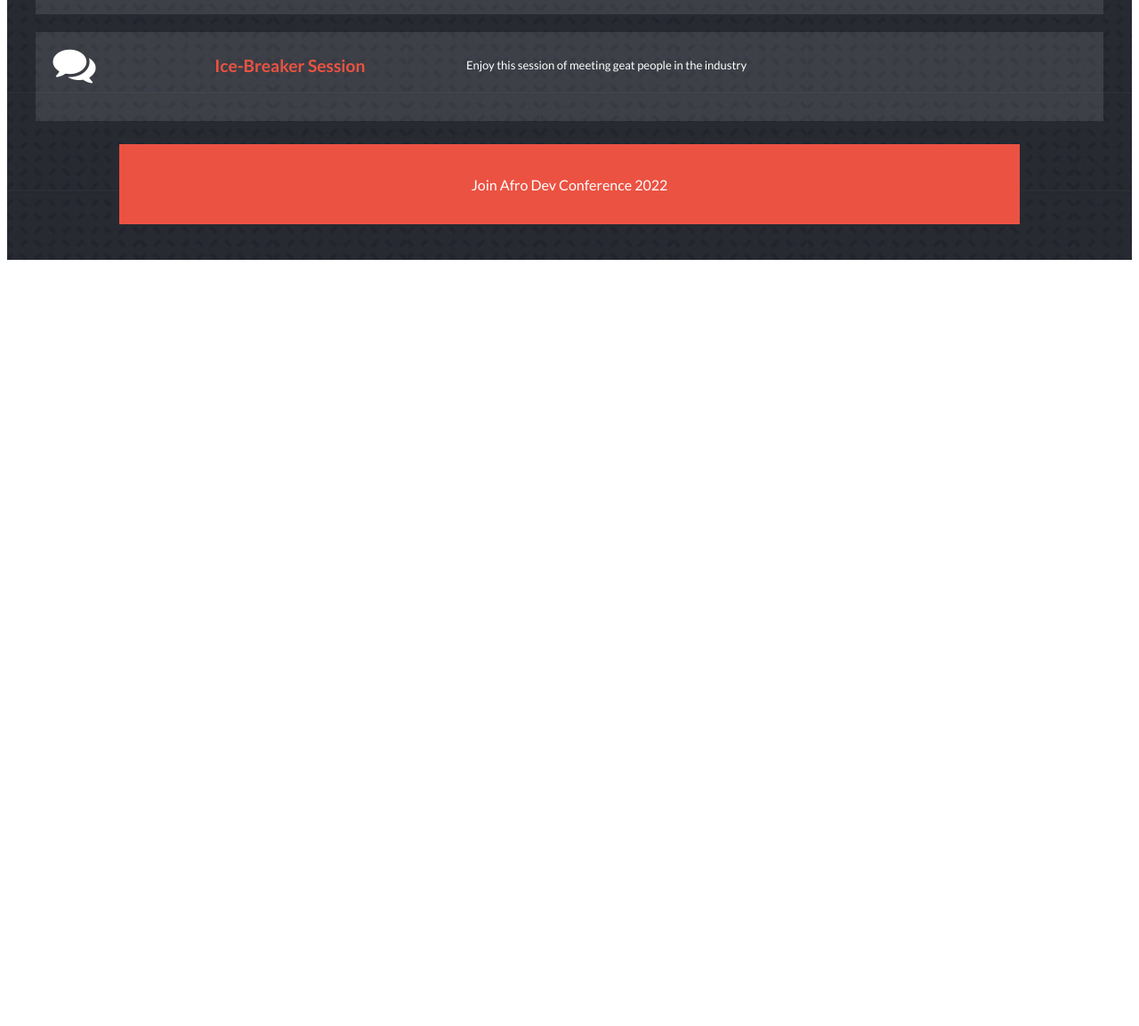
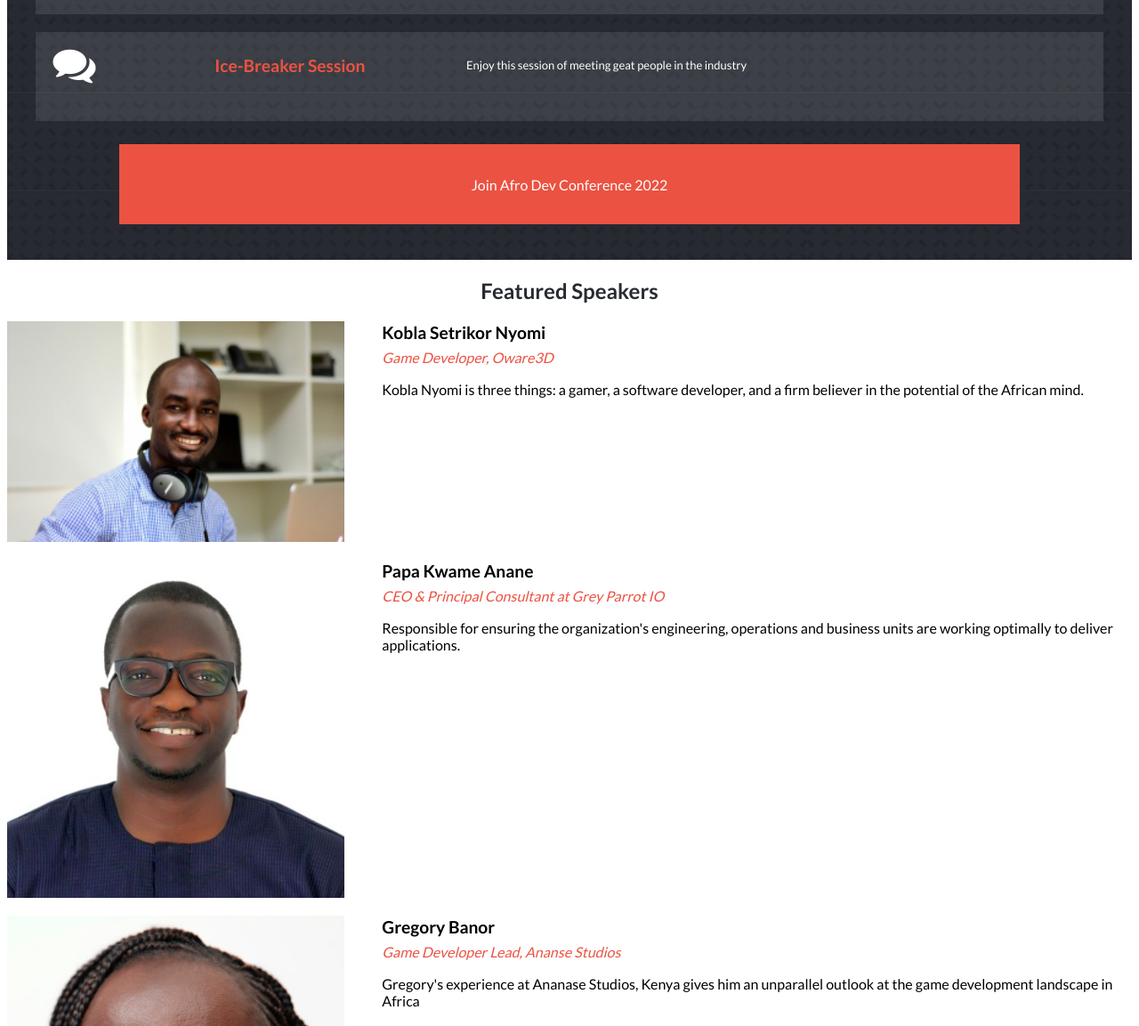
Before and after one commit to sabetech/afro-gamedev, a plain HTML site: page index.html in a window 1280 px wide. Shown: the part 1214-2367 px from the top of the page at 89% size. Before the commit the page ends 1514 px from the top, so only its background shows below. Drawn offline with Linux system fonts and the light colour scheme; a web font is replaced by a local one.

Commit message:
Generate featured speakers dynamically

```diff
--- a/index.html
+++ b/index.html
@@ -113,11 +113,12 @@
                     </ul>
                 </li>
             </ul>
-
             <button class="join-button-btn">Join Afro Dev Conference 2022</button>
-
         </div>
     </section>
+    <section id="feature-speakers">
+    </section>
+
     <script src="index.js"></script>
   </body>
 </html>
--- a/index.js
+++ b/index.js
@@ -15,7 +15,89 @@
     });
 
 
+    const featuredSpeakers = [
+        {
+            name:"Kobla Setrikor Nyomi",
+            image: "./images/speakers/kobla_setri.jpg",
+            position: "Game Developer, Oware3D",
+            detail: `Kobla Nyomi is three things:
+                    a gamer, a software developer,
+                    and a firm believer in the potential
+                    of the African mind.`
+        },
+        {
+            name:"Papa Kwame Anane ",
+            image: "./images/speakers/papa_kwame.jpg",
+            position: "CEO & Principal Consultant at Grey Parrot IO",
+            detail: `Responsible for ensuring the organization's engineering,
+                    operations and business units are working optimally to
+                    deliver applications.`
+        },
+        {
+            name:"Gregory Banor",
+            image: "./images/speakers/random-lady1.jpg",
+            position: "Game Developer Lead, Ananse Studios",
+            detail: `Gregory's experience at Ananase Studios, Kenya
+                    gives him an unparallel outlook at the game development
+                    landscape in Africa`
+        },
+        {
+            name:"Jade Raymond",
+            image: "./images/speakers/ubisoftlady.jpg",
+            position: "Game Producer, Ubisoft",
+            detail: `Jade Raymond (born 28 August 1975)
+                    is a Canadian video game creator, best
+                    known for helping create the Assassin's
+                    Creed in EA Motive Studios.`
+        },
+        {
+            name:"Tymur Kushel",
+            image: "./images/speakers/Tymur_Koshel.jpg",
+            position: "Unity3d Team Lead",
+            detail: `Tymur Kushel is a practicing
+            neuroradiologist and an Associate
+            Professor at the University of Alabama
+            at Birmingham`
+        },
+        {
+            name:"Albert Mensah-Ansah",
+            image: "./images/speakers/albert.jpg",
+            position: "CEO, Sabetech Games Studios",
+            detail: `Experienced Software Engineer with
+                    a demonstrated history of working in
+                    the information technology and services
+                    industry.`
+        }
+    ];
 
+    const featuredSpeakersSection = document.querySelector("#feature-speakers");
 
+    const sectionHeading = `<h2 class="feature-speaker-heading">Featured Speakers</h2>`;
+    featuredSpeakersSection.innerHTML = sectionHeading;
 
+    featuredSpeakers.forEach((speaker) => {
+        featuredSpeakersSection.innerHTML +=
+        `<ul class="feature-speaker-list">
+            <li>
+                <img src="${speaker.image}" alt="Derry Speaker">
+            </li>
+            <li>
+                <ul>
+                    <li>
+                        <h4>${speaker.name}</h4>
+                    </li>
+                    <li>
+                        <em>${speaker.position}</em>
+                    </li>
+                    <!-- <hr class="hr-long"> -->
+                    <li>
+                        <p>
+                            ${speaker.detail}
+                        </p>
+                    </li>
+                </ul>
+            </li>
+        </ul>`
+    });
+   // featuredSpeakersSection.innerHTML
 })()
--- a/style.css
+++ b/style.css
@@ -9,6 +9,7 @@
   --colorGrey: #d3d3d3;
 }
 
+/* Mobile page */
 .date-time {
   font-family: var(--fontFamilyCocogoose);
   font-size: 25px;
@@ -28,7 +29,57 @@
   font-size: 2em;
 }
 
-/* Mobile page */
+.feature-speaker-heading {
+  font-family: var(--fontFamilyLato);
+  color: var(--colorDeepBrown);
+  text-align: center;
+}
+
+.feature-speaker-list {
+  display: flex;
+  list-style: none;
+  padding: 0;
+}
+
+ul.feature-speaker-list > li:first-child {
+  width: 50%;
+}
+
+ul.feature-speaker-list > li:nth-child(2) {
+  width: 100%;
+}
+
+ul.feature-speaker-list > li > img {
+  width: 90%;
+  /* height: 100px; */
+  /* object-fit: contain; */
+}
+
+ul.feature-speaker-list > li > ul {
+  display: flex;
+  flex-direction: column;
+  align-items: baseline;
+  list-style: none;
+  padding: 0;
+}
+
+ul.feature-speaker-list > li > ul > li > h4 {
+  font-family: var(--fontFamilyLato);
+  font-weight: bold;
+  font-size: larger;
+  margin-top: 1px;
+  margin-bottom: 7px;
+}
+
+ul.feature-speaker-list > li > ul > li > em {
+  color: var(--colorOrange);
+  font-family: var(--fontFamilyLato);
+}
+
+ul.feature-speaker-list > li > ul > li > p {
+  font-family: var(--fontFamilyLato);
+}
+
 .hello-text {
   color: var(--colorOrange);
   font-size: 30px;
```
Also changed, not shown: images/speakers/Derry.jpg (added), images/speakers/Tymur_Koshel.jpg (added), images/speakers/albert.jpg (added), images/speakers/kobla_setri.jpg (added), images/speakers/papa_kwame.jpg (added), images/speakers/random-lady1.jpg (added), images/speakers/random_guy1.jpg (added), images/speakers/random_guy2.jpg (added), images/speakers/ubisoftlady.jpg (added).
